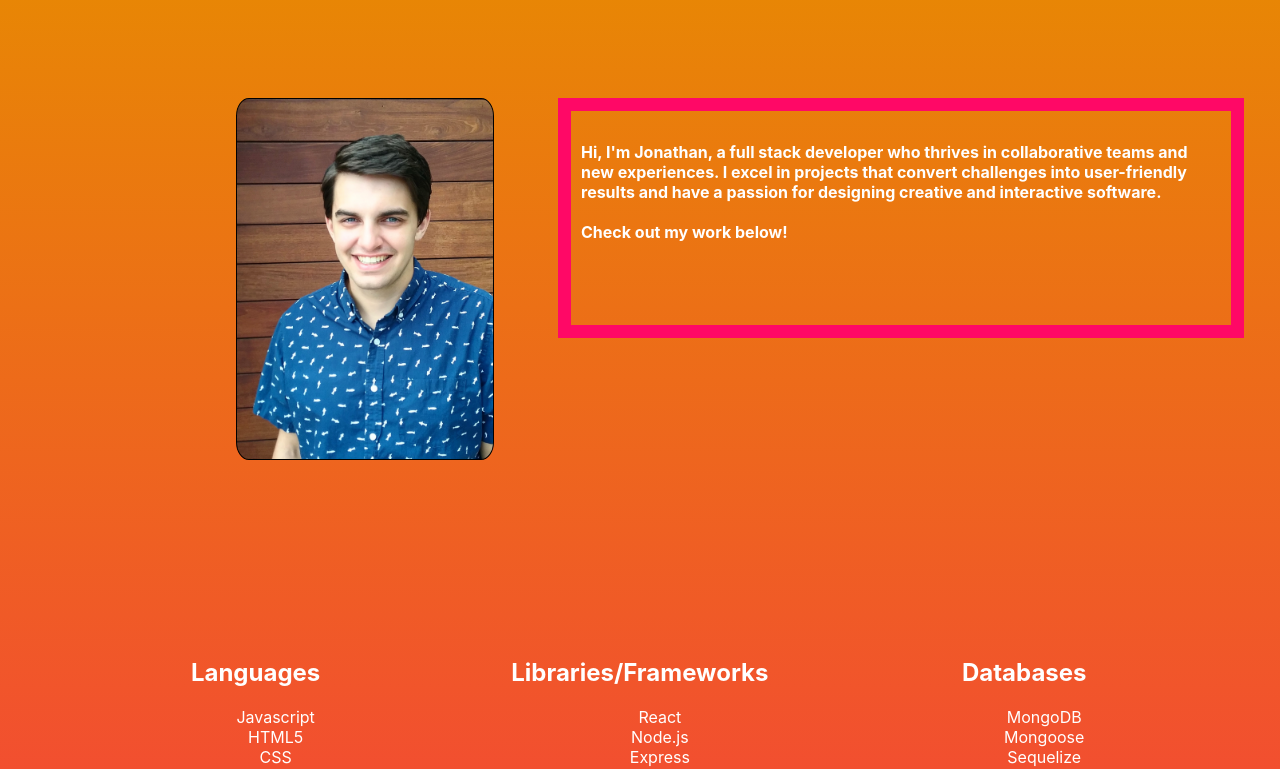
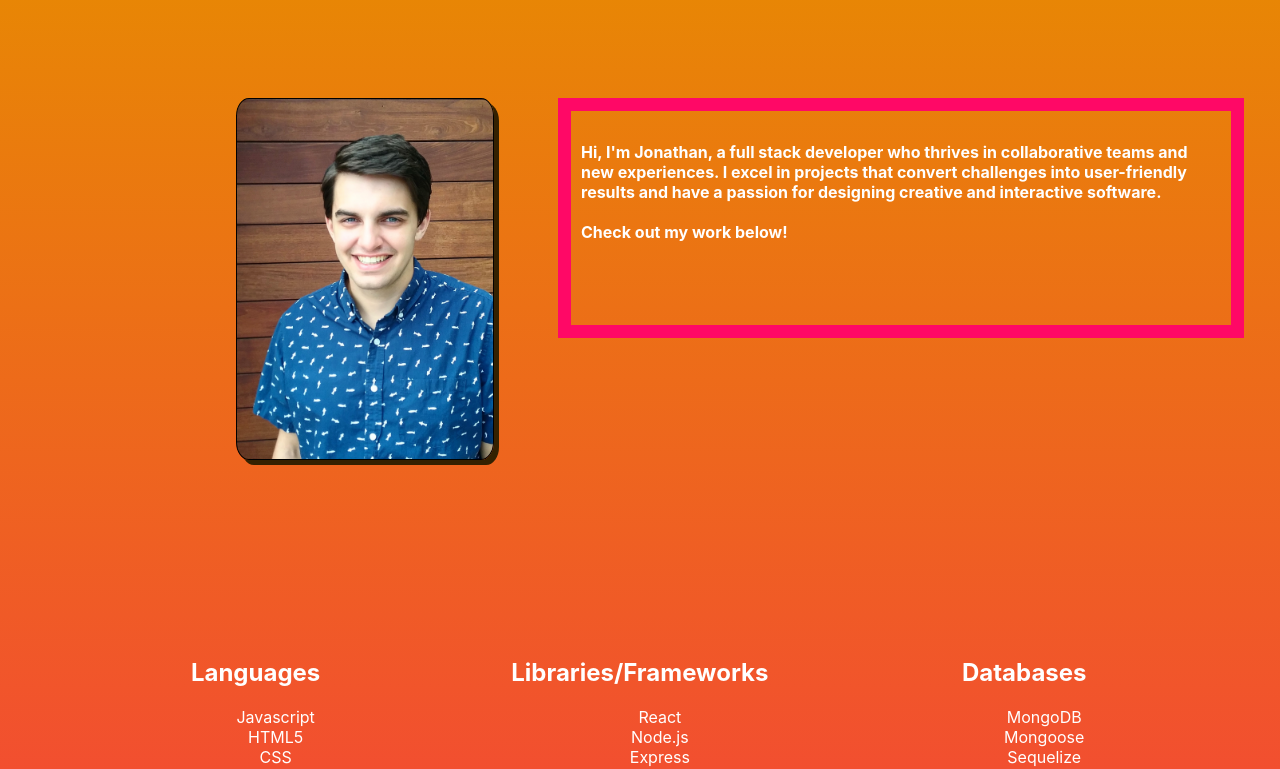
Before and after one commit to madmonkeyaudio-js/portfolio_hw, a React (Create React App) app: page / in a window 1280 px wide. Shown: the part 802-1571 px from the top of the page. Built offline with nearby package versions, Linux system fonts and the light colour scheme.

Commit message:
box shadow

```diff
--- a/src/App.css
+++ b/src/App.css
@@ -103,6 +103,7 @@ h3 {
   background-repeat: no-repeat;
   border-radius: 5%;
   border: 1px solid black;
+  box-shadow: 5px 5px rgb(52, 33, 1);
 }
 
 .about-text {
@@ -160,6 +161,7 @@ h3 {
   background-repeat: no-repeat;
   border-radius: 5px;
   margin: 0 10px 0 0;
+  box-shadow: 5px 8px rgb(53, 8, 8);
 }
 
 #holendary-contain {
@@ -169,6 +171,7 @@ h3 {
   background-repeat: no-repeat;
   border-radius: 5px;
   margin: 0 10px 0 0;
+  box-shadow: 5px 8px rgb(53, 8, 8);
 }
 
 #bestbuyz-contain {
@@ -178,4 +181,5 @@ h3 {
   background-repeat: no-repeat;
   border-radius: 5px;
   margin: 0 10px 0 0;
+  box-shadow: 5px 8px rgb(53, 8, 8);
 }
```
